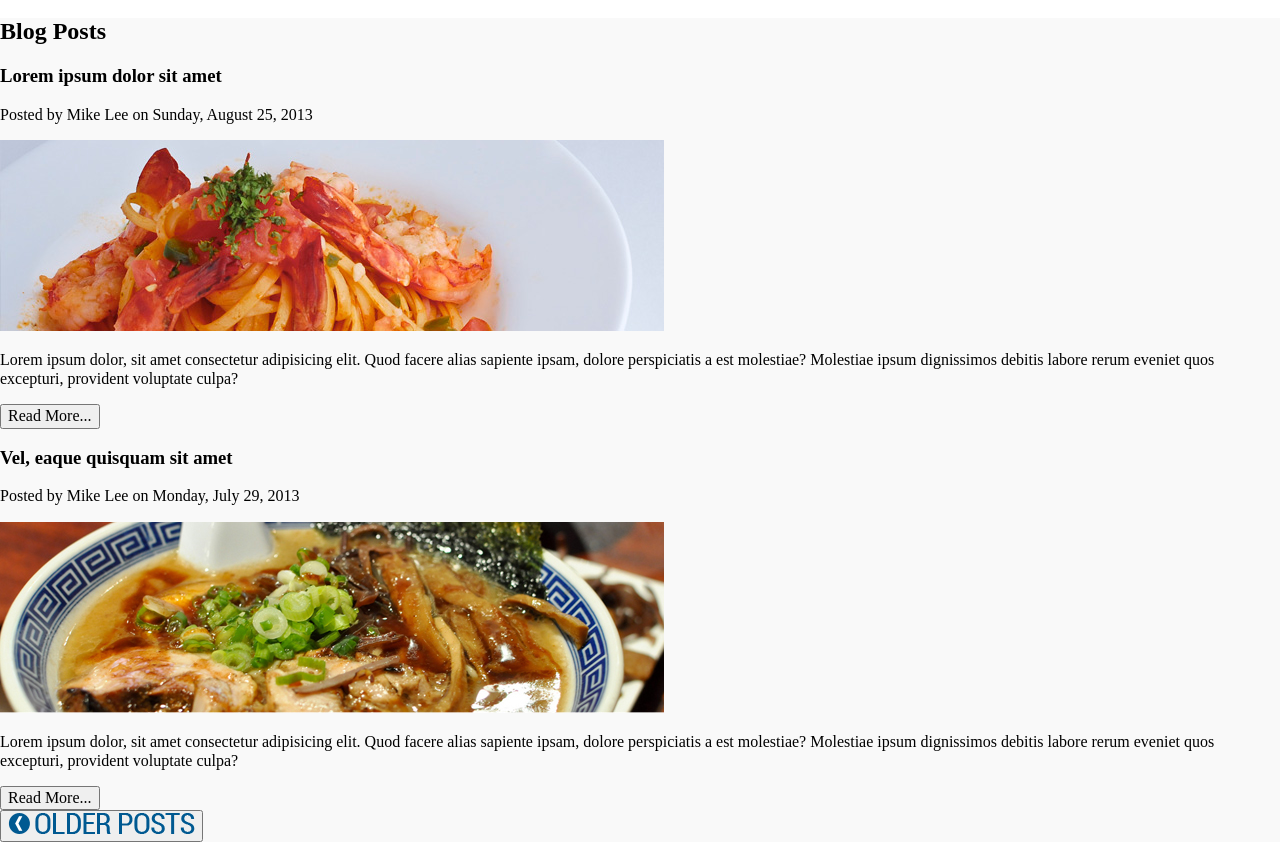
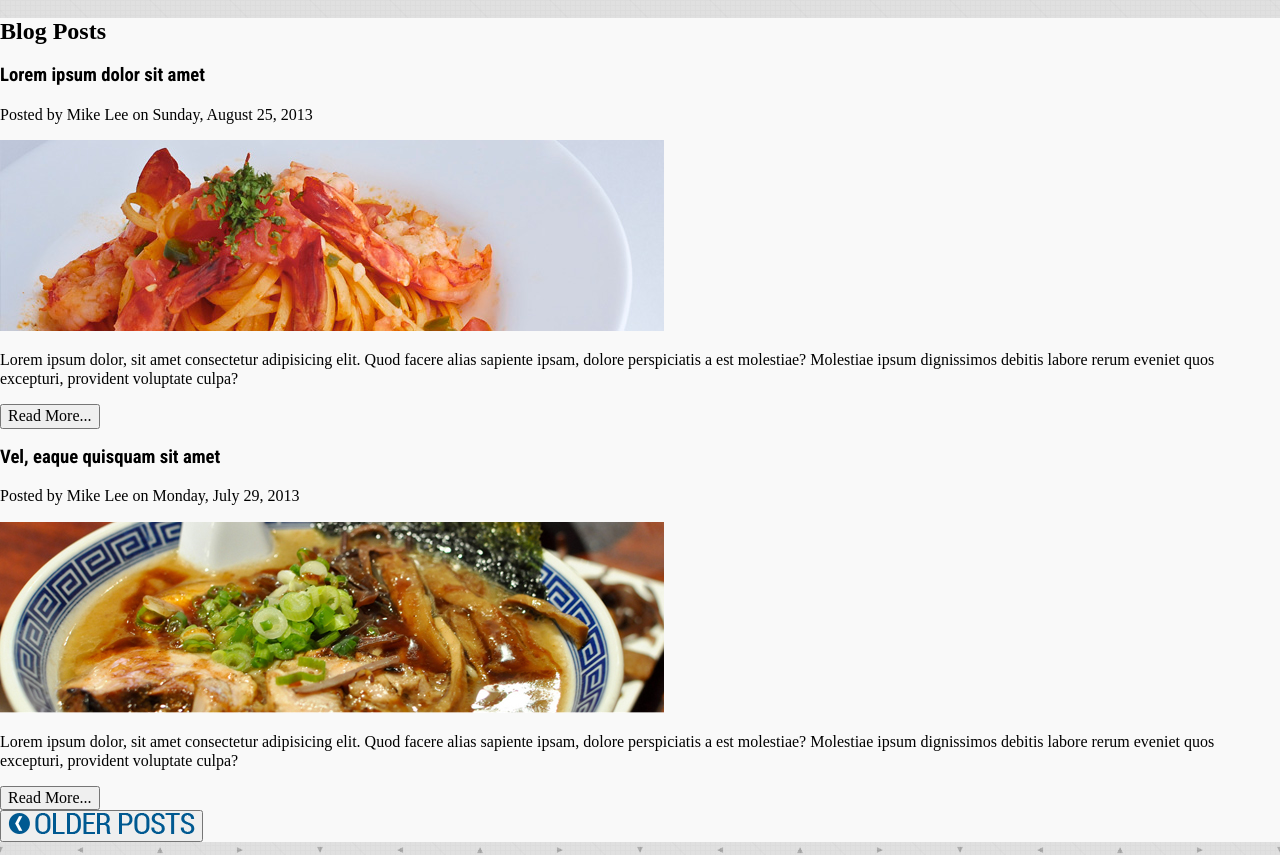
Before and after one commit to happymeal808/web-dev-2, a plain HTML site: page index.html in a window 1280 px wide. Shown: the part 1950-2805 px from the top of the page. Drawn offline with nearby package versions, Linux system fonts and the light colour scheme; files that its build step writes are made by us from their sources; files whose address does not match are found by name.

Commit message:
forgot git.ignore

```diff
--- a/scss/_blog-posts.scss
+++ b/scss/_blog-posts.scss
@@ -2,4 +2,8 @@
 
 .blog-posts {
     background-color: $heading-1-background;
+
+    h3 {
+        font-family: $heading-font;
+    }
 }
--- a/scss/_main.scss
+++ b/scss/_main.scss
@@ -1,7 +1,6 @@
 @use 'vars' as *;
 
 body {
-    background-image: url('images/bg.jpg');
-    background-attachment:fixed;
-    background-size:auto;
+    background-image: url('../images/bg.jpg');
+    background-repeat:repeat;
 }
```
Also changed, not shown: styles/styles.css, 1 other file.
